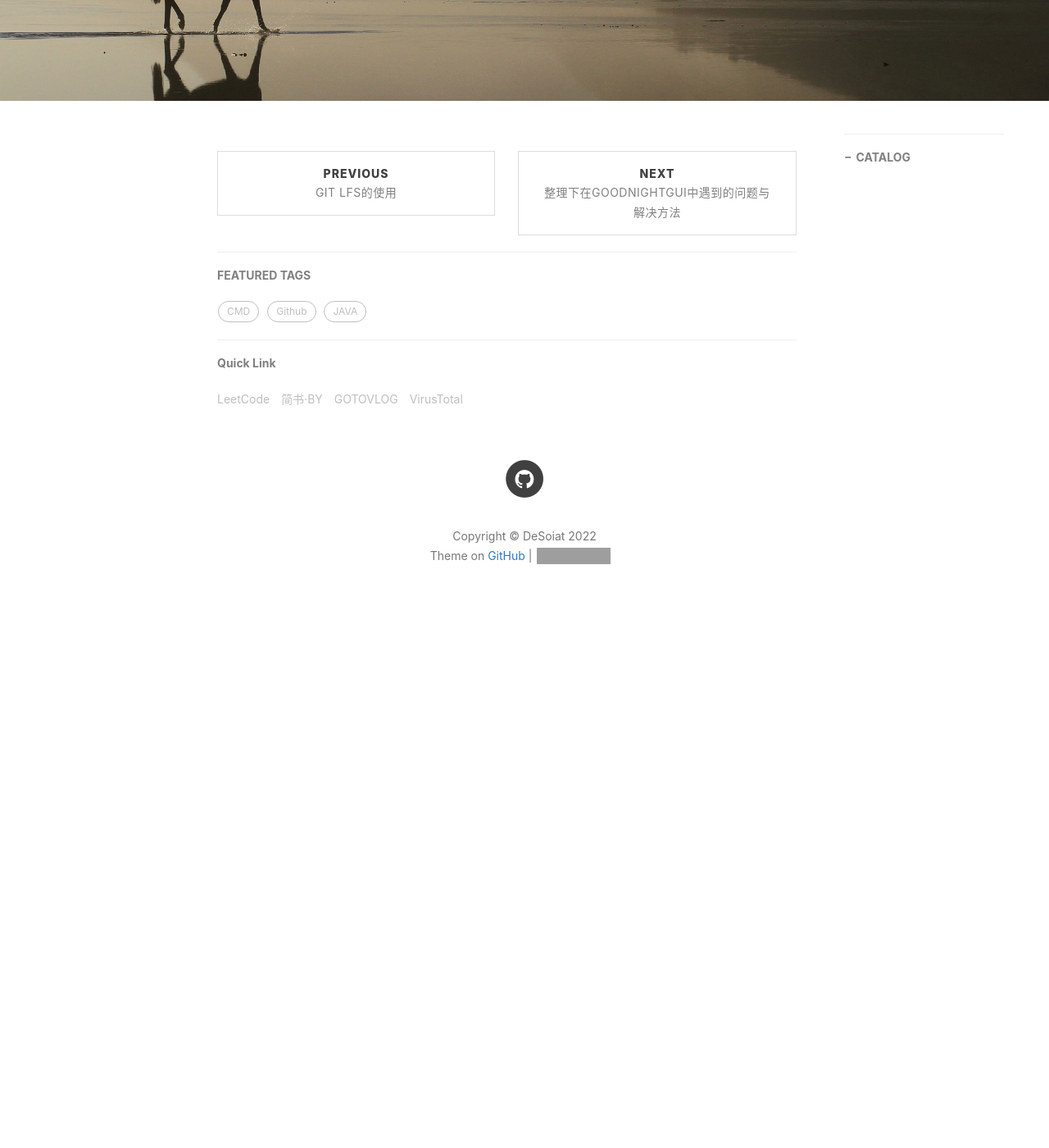
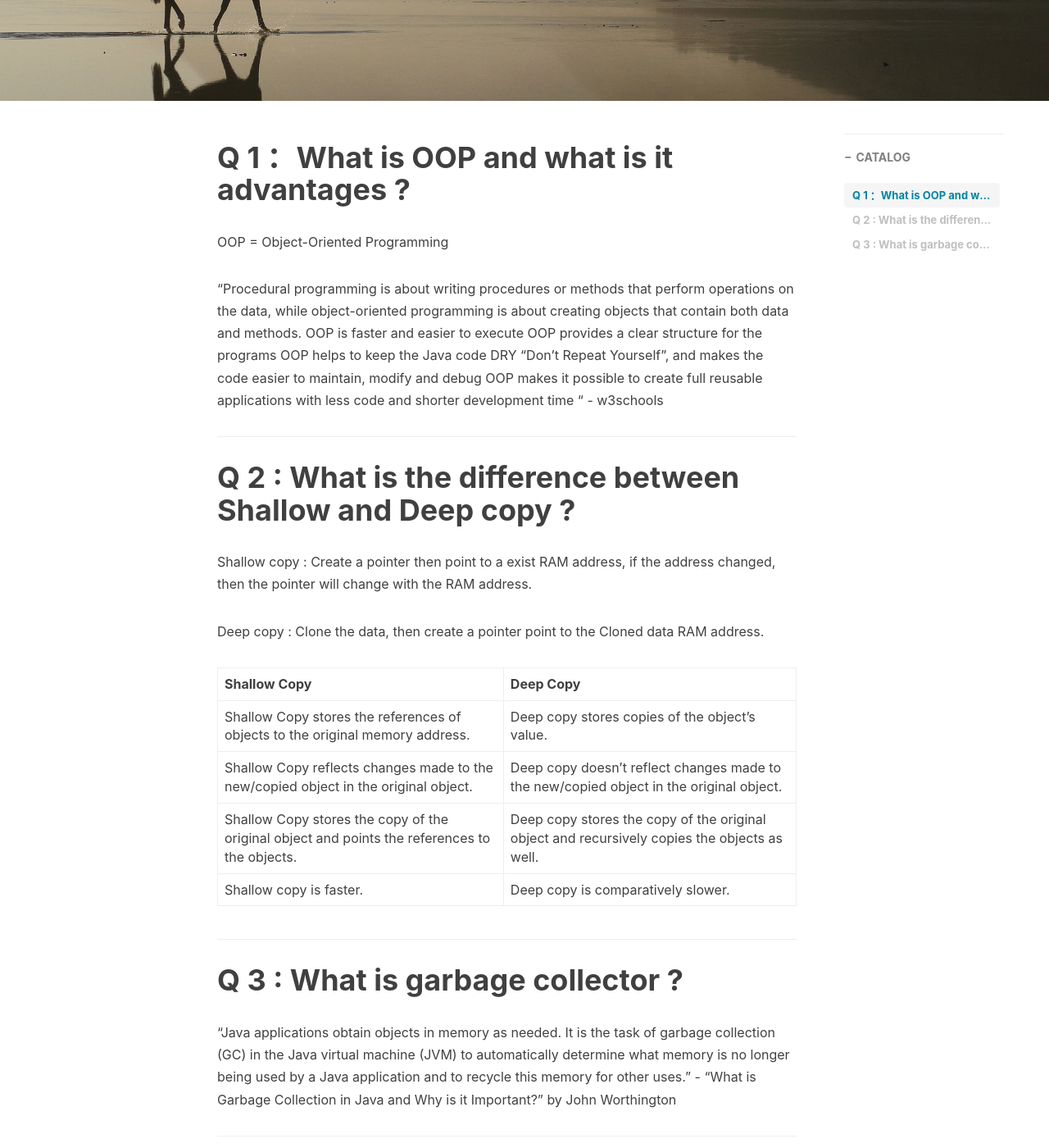
Before and after one commit to DeSoiat/DESOIAT.GITHUB.IO, a Jekyll site: the page built from _posts/2022-01-10-JAVA Q&A.md, in a window 1280 px wide and 1400 px high, scrolled down 400 px. Shown: the whole window at 82% size. Built offline with Jekyll 4.4.1, drawn with Linux system fonts in a browser that asks for light colours; nearby versions of some CDN libraries; comment, search, counter and statistics services are not loaded; before the commit the page ends 1182 px from its top, so only the background shows below that; grey boxes are pictures that could not be loaded.

Commit message:
Update 2022-01-10-JAVA Q&A.md

```diff
--- a/_posts/2022-01-10-JAVA Q&A.md
+++ b/_posts/2022-01-10-JAVA Q&A.md
@@ -11,3 +11,33 @@ tags:
     - JVM
     - IO
 ---
+
+
+# Q 1 ：What is OOP and what is it advantages ?
+
+OOP = Object-Oriented Programming
+
+"Procedural programming is about writing procedures or methods that perform operations on the data, while object-oriented programming is about creating objects that contain both data and methods.
+OOP is faster and easier to execute
+OOP provides a clear structure for the programs
+OOP helps to keep the Java code DRY "Don't Repeat Yourself", and makes the code easier to maintain, modify and debug
+OOP makes it possible to create full reusable applications with less code and shorter development time " - w3schools
+
+---
+
+# Q 2 : What is the difference between Shallow and Deep copy ?
+
+Shallow copy : Create a pointer then point to a exist RAM address, if the address changed, then the pointer will change with the RAM address.
+
+Deep copy : Clone the data, then create a pointer point to the Cloned data RAM address.
+
+<figure class="table"><table><thead><tr><th>Shallow Copy</th><th>Deep Copy</th></tr></thead><tbody><tr><td>Shallow Copy stores the references of objects to the original memory address. &nbsp;&nbsp;</td><td>Deep copy stores copies of the object’s value.</td></tr><tr><td>Shallow Copy reflects changes made to the new/copied object in the original object.</td><td>Deep copy doesn’t reflect changes made to the new/copied object in the original object.</td></tr><tr><td>Shallow Copy stores the copy of the original object and points the references to the objects.</td><td>Deep copy stores the copy of the original object and recursively copies the objects as well.</td></tr><tr><td>Shallow copy is faster.</td><td>Deep copy is comparatively slower.</td></tr></tbody></table></figure>
+
+---
+
+# Q 3 : What is garbage collector ?
+
+"Java applications obtain objects in memory as needed. It is the task of garbage collection (GC) in the Java virtual machine (JVM) to automatically determine what memory is no longer being used by a Java application and to recycle this memory for other uses." - "What is Garbage Collection in Java
+and Why is it Important?" by John Worthington
+
+---
```
